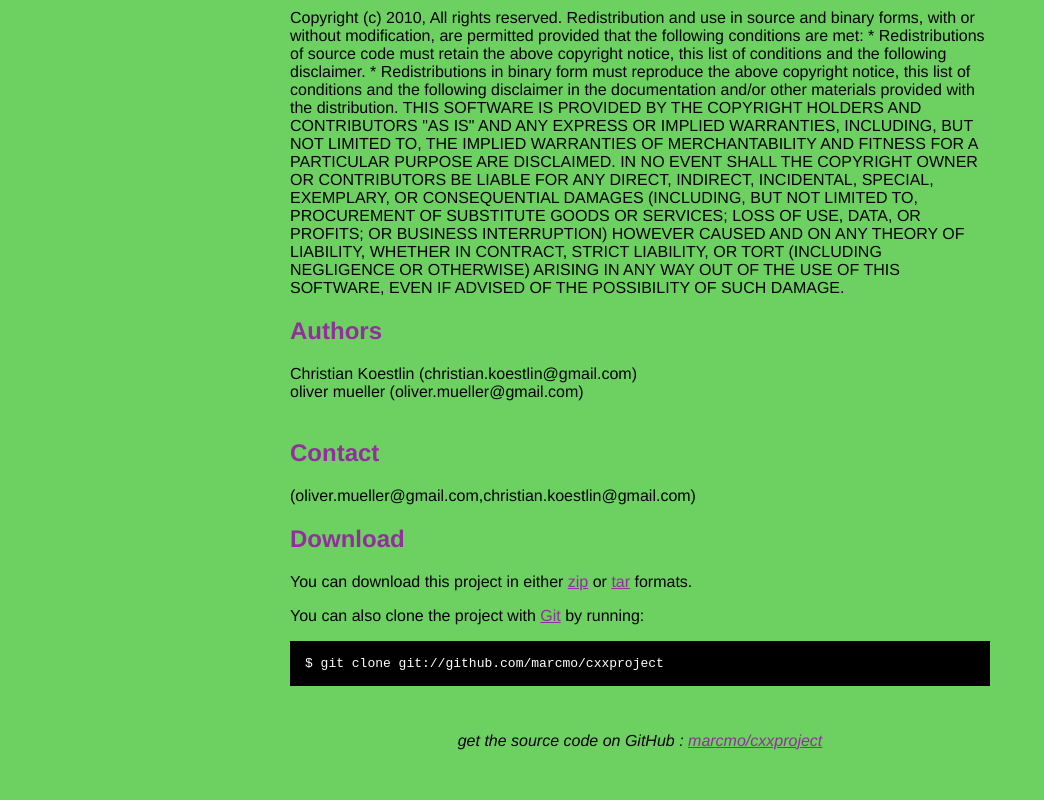
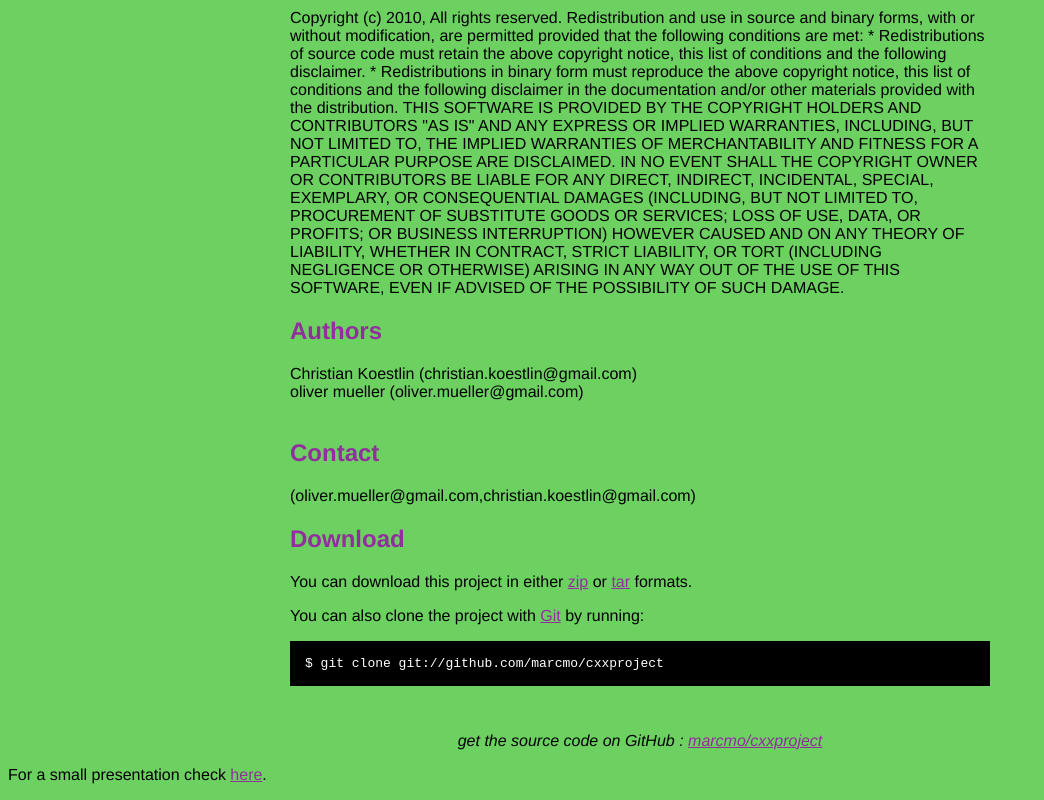
Before and after one commit to marcmo/cxxproject, a plain HTML site: page index.html in a window 1280 px wide. Shown: the part 909-1709 px from the top of the page, without its empty margins (0-1044 px from the left). Before the commit the page ends 1667 px from the top, so only its background shows below. Drawn offline with Linux system fonts and the light colour scheme.

Commit message:
added cxxproject.svg with git show sha1 > docs/cxxproject.svg

```diff
--- a/index.html
+++ b/index.html
@@ -169,6 +169,8 @@ OF THIS SOFTWARE, EVEN IF ADVISED OF THE POSSIBILITY OF SUCH DAMAGE.
 
   </div>
 
-
+  <p>
+    For a small presentation check <a href="docs/cxxproject.svg">here</a>.
+  </p>
 </body>
 </html>
```
Also changed, not shown: docs/cxxproject.svg (added).
